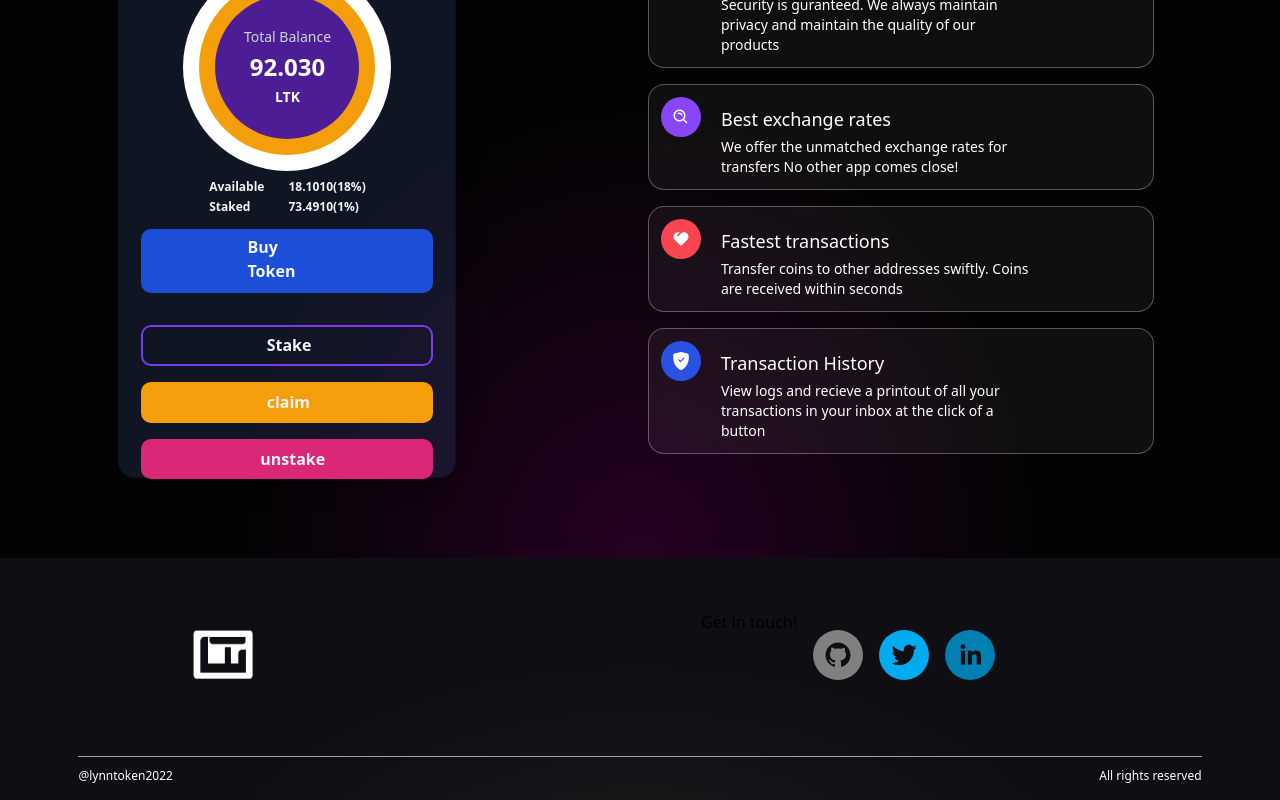
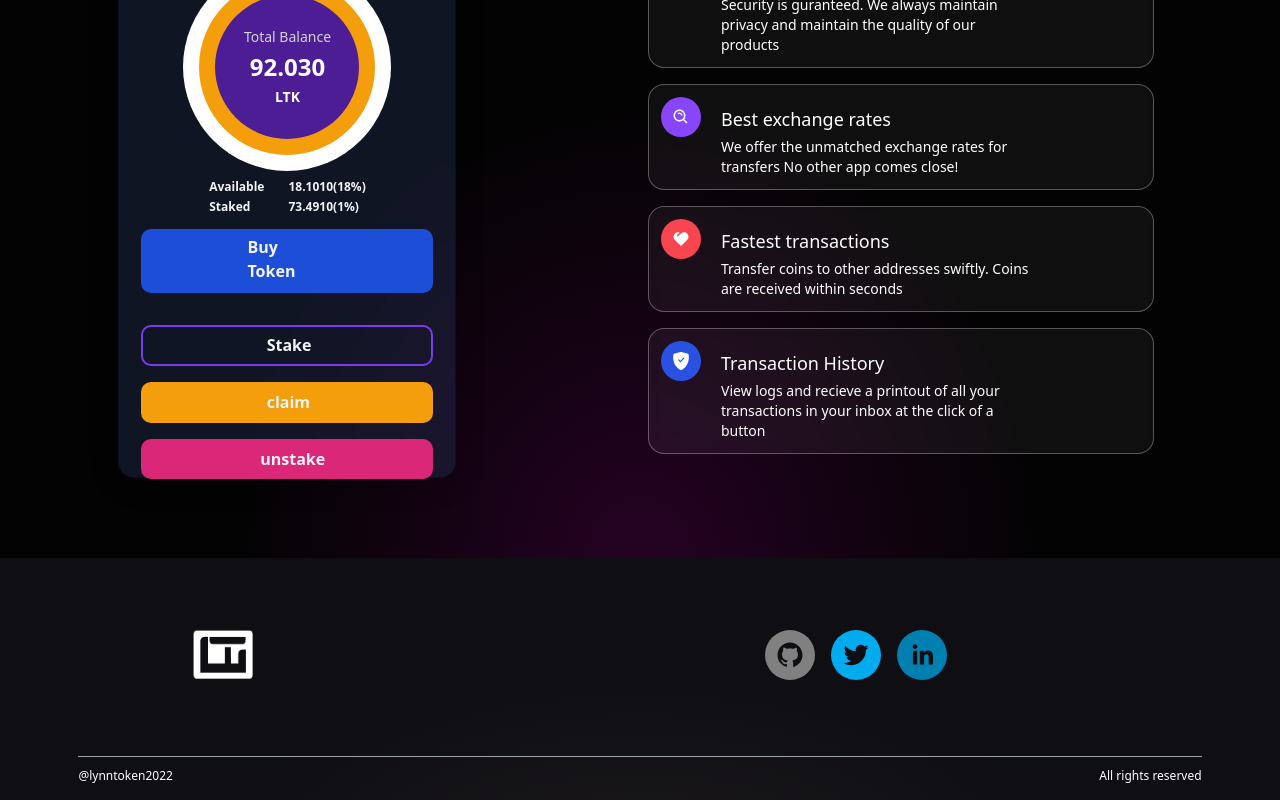
Before and after one commit to pauline-banye/LynnToken_UI, a React (Vite) app: page / in a window 1280 px wide. Shown: the part 995-1795 px from the top of the page. Built offline with nearby package versions, Linux system fonts and the light colour scheme.

Commit message:
modify ui

```diff
--- a/src/components/Footer.jsx
+++ b/src/components/Footer.jsx
@@ -12,7 +12,8 @@ const Footer = () => (
       <div className="flex flex-1 justify-evenly items-center flex-wrap sm:mt-0 mt-5 w-full">
         <div class="socials-logo">
           <div className="flex space-x-4 my-5">
-          <a
+            <span className="text-white  text-xl">
+              {/* <a
                 className="text-white text-l font-extrabold"
                 class="hire-me-btn"
                 href="mailto:paulinebanye@gmail.com"
@@ -20,7 +21,8 @@ const Footer = () => (
                 class="hire-me-content"
                 >
                 Get in touch! <i class="fas fa-arrow-right font-extrabold"></i>
-          </a>
+              </a> */}
+            </span>
             <span className="flex space-x-4  my-5">
               <SocialIcon bgColor="grey" url="https://github.com/pauline-banye" />
               <SocialIcon url="https://twitter.com/PauLynn_Bee" />
```
Lines whose indentation alone changed are shown as unchanged.
